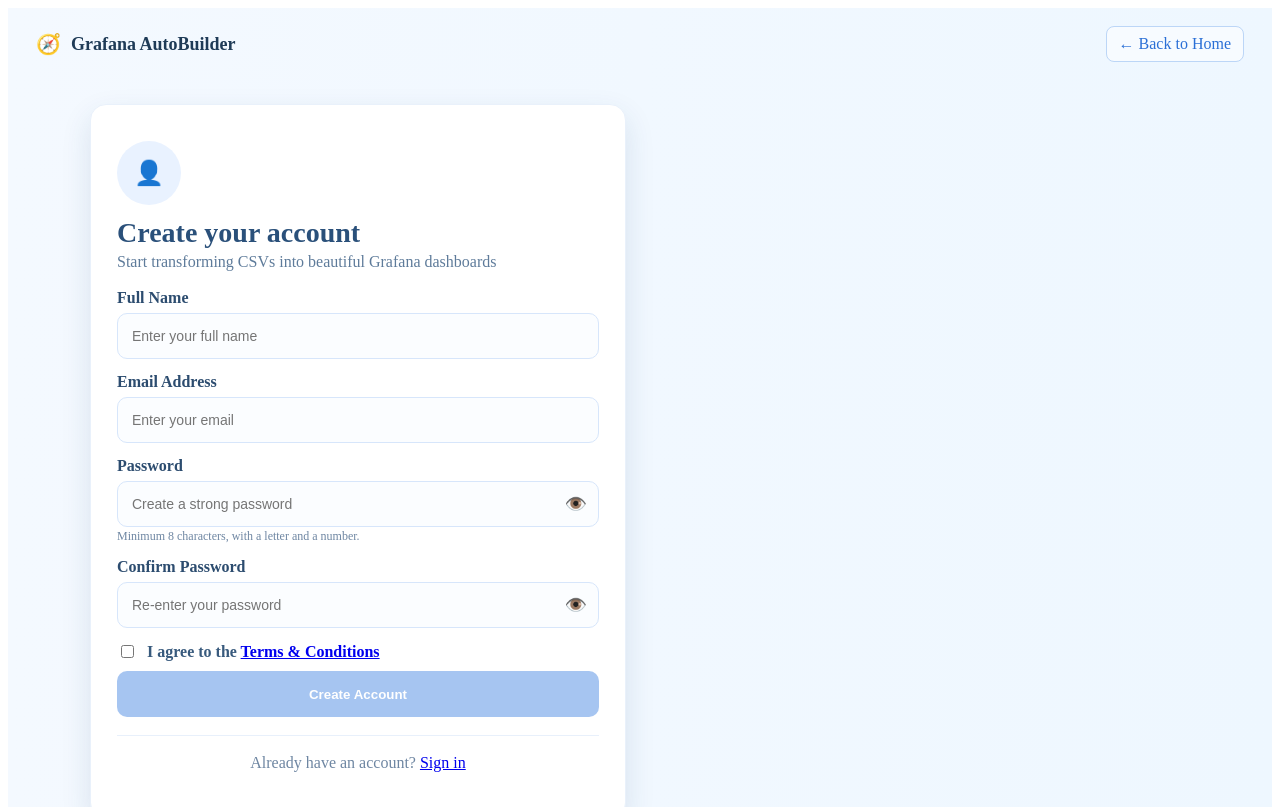
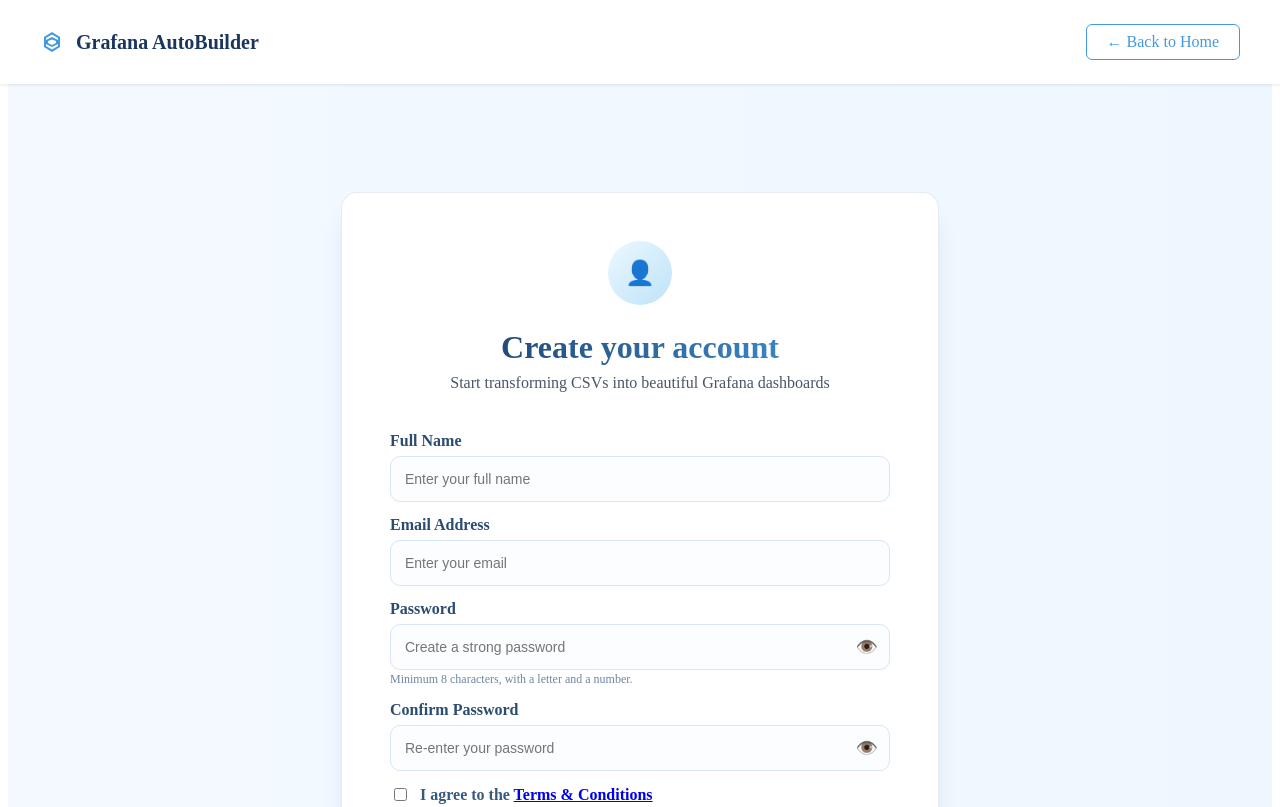
Before and after one commit to SharvilDhumal/GrafanaAutoBuilder, an Angular app: page /signup in a window 1280 px wide. Shown: the top 807 px of the page. Built offline with nearby package versions, Linux system fonts and the light colour scheme.

Commit message:
ui improvements sign-up component

```diff
--- a/src/app/Components/login/login.html
+++ b/src/app/Components/login/login.html
@@ -171,7 +171,7 @@
           <!-- <a routerLink="/signup">Sign Up</a> -->
           <p>
             Don't have an account?
-            <a routerLink="/signup" class="signup-link"> Sign up here </a>
+            <a routerLink="/signup" class="signup-link">Sign up here</a>
           </p>
         </div>
       </div>
--- a/src/app/Components/sign-up/sign-up.css
+++ b/src/app/Components/sign-up/sign-up.css
@@ -227,7 +227,135 @@
   color: #2a6fd6;
 }
 
-/* Responsive */
+/* Navbar styles (same as login) */
+.header {
+  padding: 1.5rem 0;
+  position: fixed;
+  top: 0;
+  left: 0;
+  right: 0;
+  background-color: rgba(255, 255, 255, 0.95);
+  backdrop-filter: blur(8px);
+  z-index: 100;
+  box-shadow: 0 1px 3px rgba(0, 0, 0, 0.1);
+}
+
+.navbar {
+  display: flex;
+  justify-content: space-between;
+  align-items: center;
+}
+
+.logo {
+  display: flex;
+  align-items: center;
+  gap: 0.75rem;
+  font-weight: 600;
+  font-size: 1.25rem;
+  color: #1a365d;
+}
+
+.logo svg {
+  width: 24px;
+  height: 24px;
+  color: #4299e1;
+}
+
+.back-btn {
+  padding: 0.5rem 1.25rem;
+  background-color: transparent;
+  color: #4299e1;
+  border: 1px solid #4299e1;
+  border-radius: 6px;
+  font-weight: 500;
+  cursor: pointer;
+  transition: all 0.2s ease;
+  text-decoration: none;
+}
+
+.back-btn:hover {
+  background-color: #ebf8ff;
+  transform: translateX(-2px);
+}
+
+/* Centered card styles */
+.signup-main {
+  padding: 8rem 0 4rem;
+  margin-top: 4rem;
+  min-height: calc(100vh - 8rem);
+}
+
+.container {
+  width: 100%;
+  max-width: 1200px;
+  margin: 0 auto;
+  padding: 0 1.5rem;
+}
+
+.signup-card {
+  background: white;
+  padding: 3rem;
+  border-radius: 16px;
+  box-shadow: 0 20px 25px -5px rgba(0, 0, 0, 0.1),
+    0 10px 10px -5px rgba(0, 0, 0, 0.04);
+  border: 1px solid rgba(226, 232, 240, 0.8);
+  max-width: 500px;
+  margin: 0 auto;
+}
+
+.signup-header {
+  text-align: center;
+  margin-bottom: 2.5rem;
+}
+
+.signup-logo {
+  width: 64px;
+  height: 64px;
+  margin: 0 auto 1.5rem;
+  display: flex;
+  align-items: center;
+  justify-content: center;
+  background: linear-gradient(135deg, #ebf8ff 0%, #bee3f8 100%);
+  border-radius: 50%;
+  font-size: 24px;
+}
+
+.signup-header h1 {
+  font-size: 2rem;
+  font-weight: 700;
+  margin-bottom: 0.5rem;
+  background: linear-gradient(90deg, #1a365d 0%, #4299e1 100%);
+  -webkit-background-clip: text;
+  background-clip: text;
+  color: transparent;
+}
+
+.signup-subtitle {
+  color: #4a5568;
+  font-size: 1rem;
+  margin: 0 0 2rem 0;
+  text-align: center;
+}
+
+/* Responsive adjustments */
+@media (max-width: 768px) {
+  .signup-card {
+    padding: 2rem;
+  }
+  .signup-header h1 {
+    font-size: 1.75rem;
+  }
+}
+
+@media (max-width: 480px) {
+  .signup-card {
+    padding: 1.5rem;
+  }
+  .signup-header h1 {
+    font-size: 1.5rem;
+  }
+}
+
 @media (max-width: 980px) {
   .auth-content {
     grid-template-columns: 1fr;
--- a/src/app/Components/sign-up/sign-up.html
+++ b/src/app/Components/sign-up/sign-up.html
@@ -1,24 +1,39 @@
 <div class="auth-page">
-  <header class="auth-header">
-    <div class="brand">
-      <span class="brand-logo">🧭</span>
-      <span class="brand-name">Grafana AutoBuilder</span>
+  <header class="header">
+    <div class="container">
+      <nav class="navbar">
+        <div class="logo">
+          <svg
+            xmlns="http://www.w3.org/2000/svg"
+            viewBox="0 0 24 24"
+            fill="currentColor"
+          >
+            <path
+              d="M12 2L4 7v10l8 5 8-5V7L12 2zm0 2.5L18 8v8l-6 3.5-6-3.5V8l6-3.5z"
+            />
+            <path
+              d="M12 7L6 10v4l6 3 6-3v-4l-6-3zm0 2.5L16 11v2l-4 2-4-2v-2l4-1.5z"
+            />
+          </svg>
+          <span>Grafana AutoBuilder</span>
         </div>
-
-    <a class="back-home" routerLink="/">← Back to Home</a>
+        <a class="back-btn" routerLink="/">← Back to Home</a>
+      </nav>
+    </div>
   </header>
 
-  <div class="auth-content">
-    <div class="auth-card">
-      <div class="avatar">
+  <main class="signup-main">
+    <div class="container">
+      <div class="signup-card">
+        <div class="signup-header">
+          <div class="signup-logo">
             <span>👤</span>
           </div>
-
-      <h1 class="title">Create your account</h1>
-      <p class="subtitle">
+          <h1>Create your account</h1>
+          <p class="signup-subtitle">
             Start transforming CSVs into beautiful Grafana dashboards
           </p>
-
+        </div>
         <form [formGroup]="form" (ngSubmit)="onSubmit()" novalidate>
           <!-- Full name -->
           <div class="form-group" [class.invalid]="showError('fullName')">
@@ -76,7 +91,8 @@
               Minimum 8 characters, with a letter and a number.
             </div>
             <div class="error" *ngIf="showError('password')">
-            Password must be at least 8 chars and include a letter and a number.
+              Password must be at least 8 chars and include a letter and a
+              number.
             </div>
           </div>
 
@@ -143,33 +159,6 @@
           </p>
         </form>
       </div>
-
-    <!-- Right-side marketing panel (optional, like your login page) -->
-    <!-- <aside class="side-panel">
-      <h2>Why Choose Grafana AutoBuilder?</h2>
-      <ul class="bullets">
-        <li>
-          <span class="icon">⚡</span>
-          <div>
-            <strong>Instant Dashboard Creation</strong>
-            <p>Turn CSV files into beautiful dashboards in seconds.</p>
     </div>
-        </li>
-        <li>
-          <span class="icon">🔒</span>
-          <div>
-            <strong>Secure & Reliable</strong>
-            <p>Enterprise-grade security with PostgreSQL backend.</p>
+  </main>
 </div>
-        </li>
-        <li>
-          <span class="icon">🔌</span>
-          <div>
-            <strong>Seamless Integration</strong>
-            <p>Works with Grafana API for real-time updates.</p>
-          </div>
-        </li>
-      </ul>
-    </aside> -->
-  </div>
-</div>
```
Lines whose indentation alone changed are shown as unchanged.
